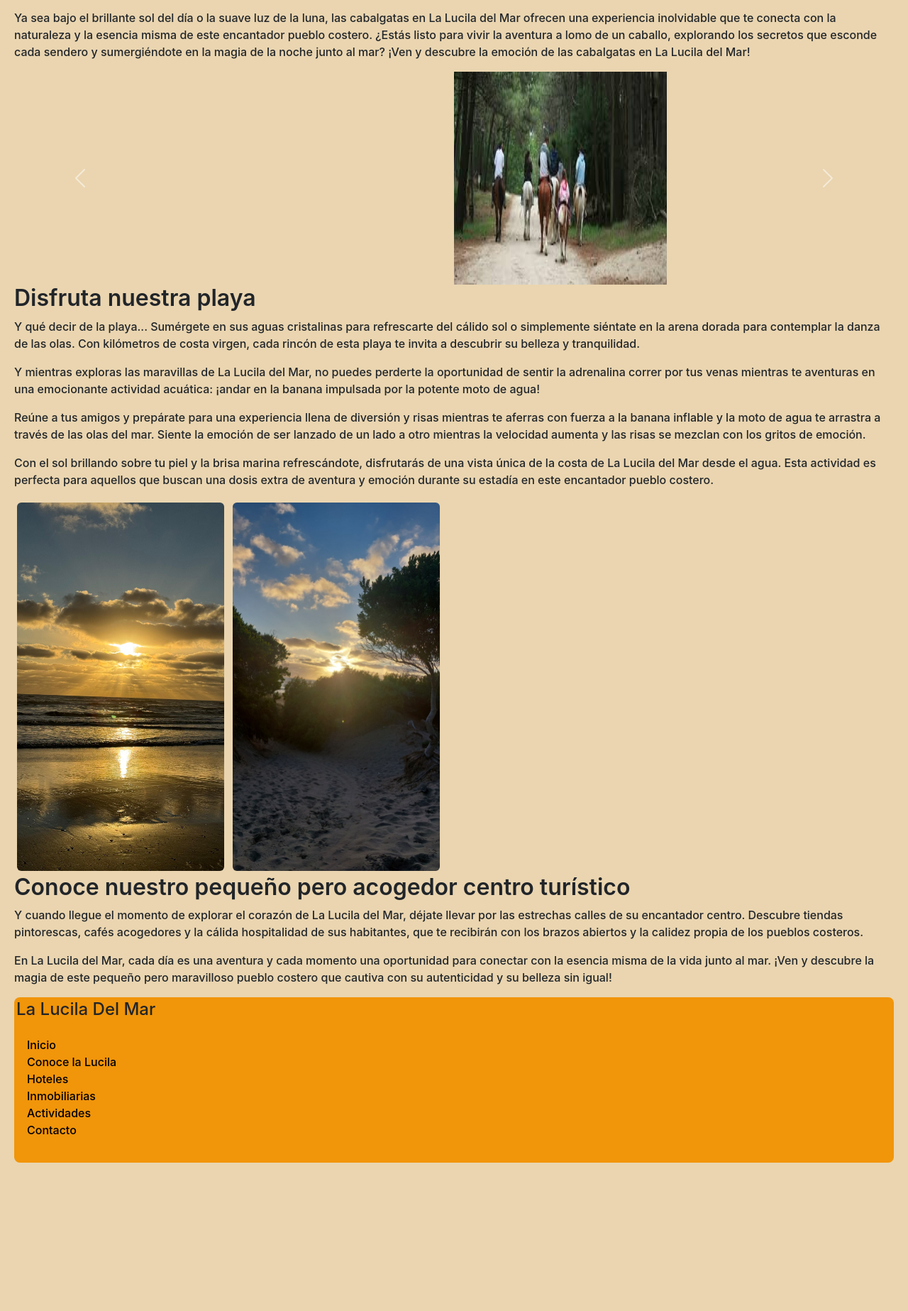
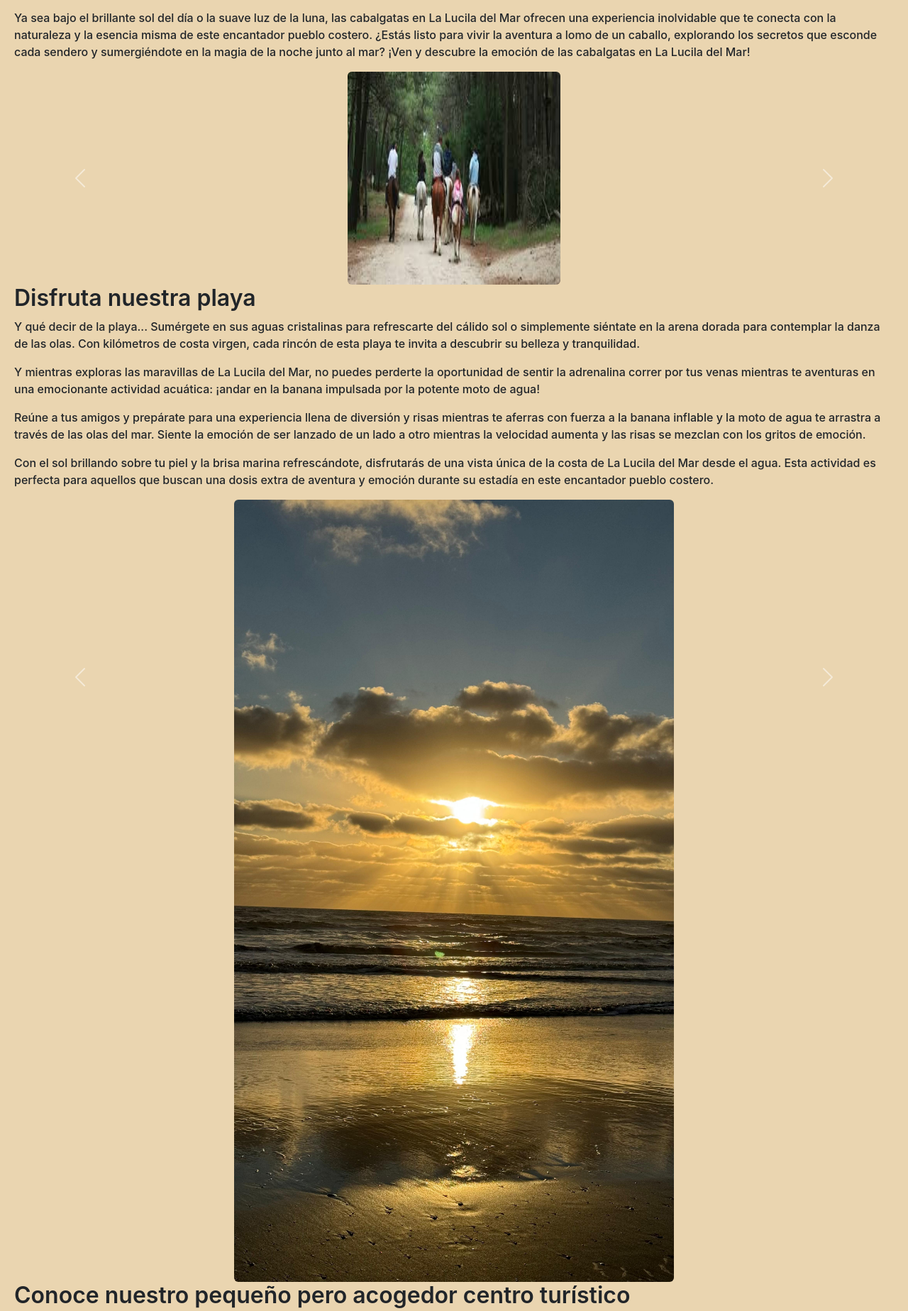
Before and after one commit to alediodati/LaLucilaDelMarWili-Diodati, a plain HTML site: page pages/actividades.html in a window 1280 px wide. Shown: the part 465-2312 px from the top of the page at 71% size. Before the commit the page ends 2123 px from the top, so only its background shows below. Drawn offline with nearby package versions, Linux system fonts and the light colour scheme.

Commit message:
se arreglo el problema de los caroudel

```diff
--- a/pages/actividades.html
+++ b/pages/actividades.html
@@ -79,9 +79,9 @@
       <div id="carouselExampleRide" class="carousel slide" data-bs-ride="true">
         <div class="carousel-inner carousel-img">
           <div class="carousel-item active">
-            <img src="/imagenes/cabalgata 2.jpg" class="d-block " alt="cabalgata">
+            <img src="/imagenes/cabalgata 2.jpg" class="m-auto rounded d-block " alt="cabalgata">
           </div>
-          <div class="carousel-item">
+          <div class="m-auto rounded carousel-item">
             <img src="/imagenes/cabalgata 1.jpg" class="d-block " alt="cabalgata">
 
         </div>
@@ -123,8 +123,27 @@
         extra de aventura y emoción durante su estadía en este encantador pueblo
         costero.
       </p>
-      <img class="imagen" src="../imagenes/playa 1.jpg" alt="Imagen de playa" width="300" />
-      <img class="imagen" src="../imagenes/playa 2.jpg" alt="imagen de playa2" width="300" />
+     <div>
+      <div id="carouselExample" class="carousel slide">
+        <div class="carousel-inner">
+          <div class="carousel-item active">
+            <img src="/imagenes/playa 1.jpg" class="d-block m-auto rounded w-50" alt="playa">
+          </div>
+          <div class="carousel-item">
+            <img src="/imagenes/playa 2.jpg" class="d-block m-auto rounded w-50" alt="playa2">
+          </div>
+          </div>
+        </div>
+        <button class="carousel-control-prev" type="button" data-bs-target="#carouselExample" data-bs-slide="prev">
+          <span class="carousel-control-prev-icon" aria-hidden="true"></span>
+          <span class="visually-hidden">Previous</span>
+        </button>
+        <button class="carousel-control-next" type="button" data-bs-target="#carouselExample" data-bs-slide="next">
+          <span class="carousel-control-next-icon" aria-hidden="true"></span>
+          <span class="visually-hidden">Next</span>
+        </button>
+      </div>
+     </div>
       <h2>Conoce nuestro pequeño pero acogedor centro turístico</h2>
       <p>
         Y cuando llegue el momento de explorar el corazón de La Lucila del Mar,
--- a/style.css
+++ b/style.css
@@ -359,12 +359,3 @@ padding: 3px; }
           "footer";
       }
     }
-.imagen{
-  border-radius: 10px;
-align-items:center;
-padding: 4px;
-}
-.carousel-img{
-display: flex;
-justify-content: center;
-}
```
Also changed, not shown: index.html (+12 -16 lines).
